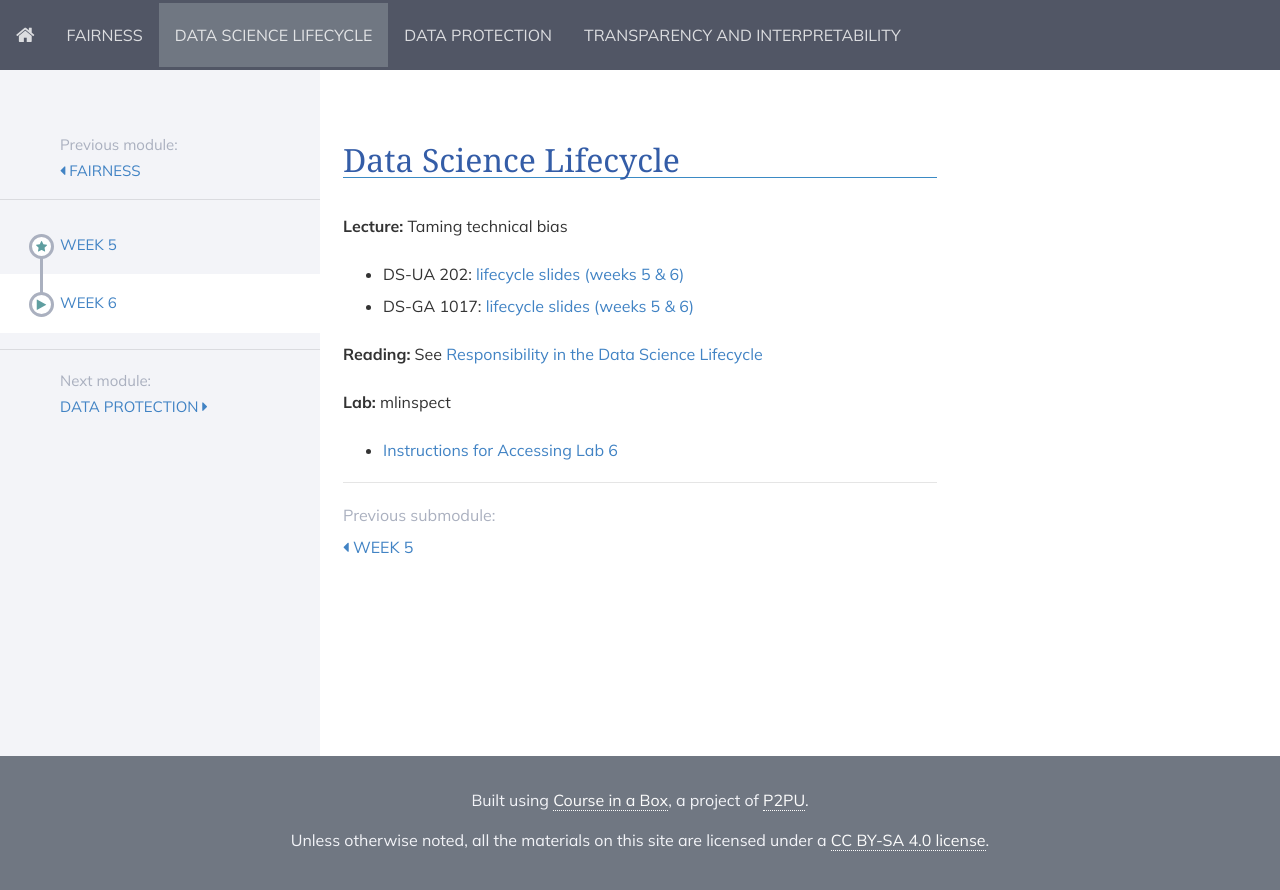
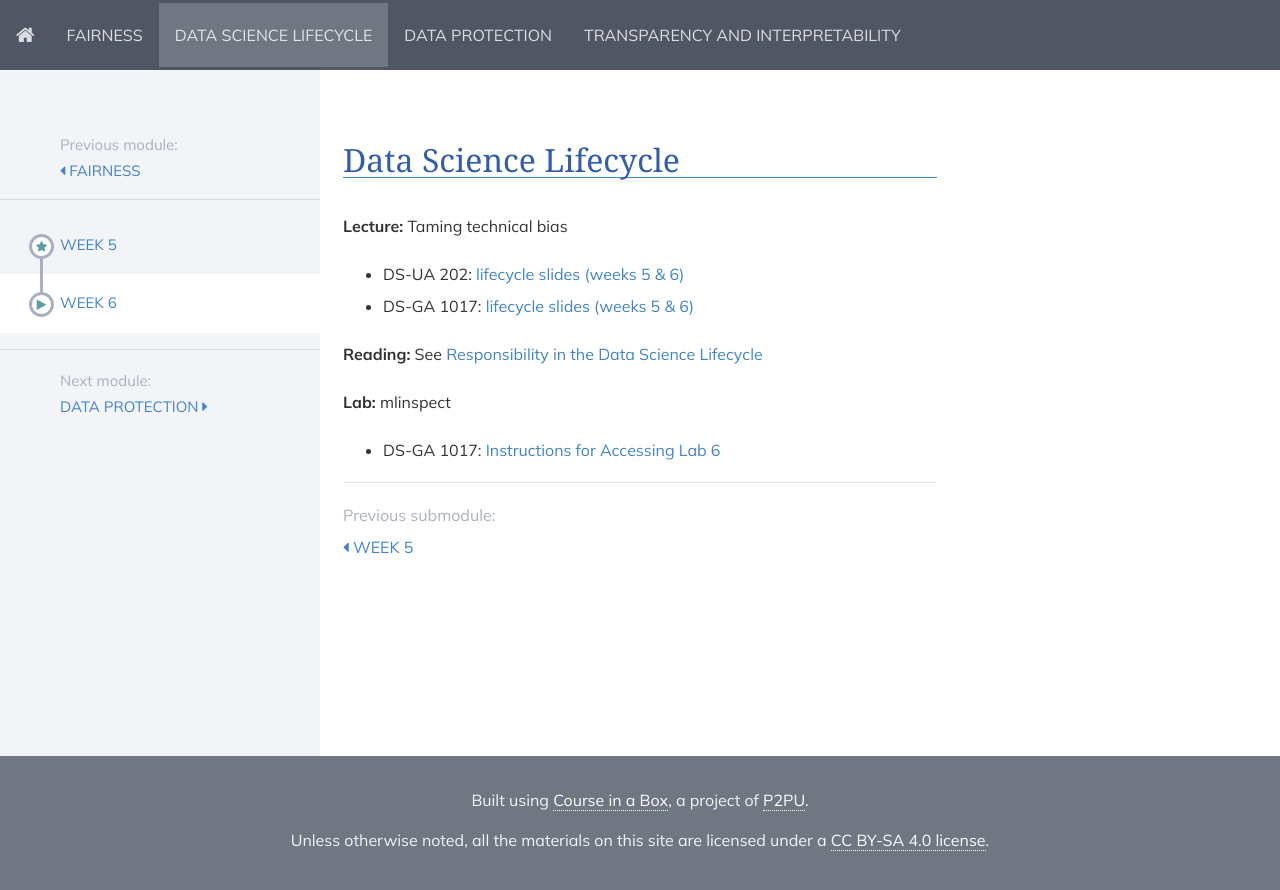
Before and after one commit to DataResponsibly/rds24, a Jekyll site: the page built from modules/data_science_lifecycle/_posts/2000-01-03-week6.md, in a window 1280 px wide. Shown: the top 890 px of the page. Built offline with Jekyll 4.4.1, drawn with Linux system fonts in a browser that asks for light colours; nearby versions of some CDN libraries.

Commit message:
Update 2000-01-03-week6.md

```diff
--- a/modules/data_science_lifecycle/_posts/2000-01-03-week6.md
+++ b/modules/data_science_lifecycle/_posts/2000-01-03-week6.md
@@ -13,4 +13,4 @@ title: Week 6
 
 **Lab:** mlinspect
 
-* [Instructions for Accessing Lab 6](https://docs.google.com/document/d/1SQ4PV-WoW1ClxwD8uv7jfCqlhVl90zs9oMujL-522s0/edit?usp=sharing)
+* DS-GA 1017: [Instructions for Accessing Lab 6](https://docs.google.com/document/d/1SQ4PV-WoW1ClxwD8uv7jfCqlhVl90zs9oMujL-522s0/edit?usp=sharing)
```
